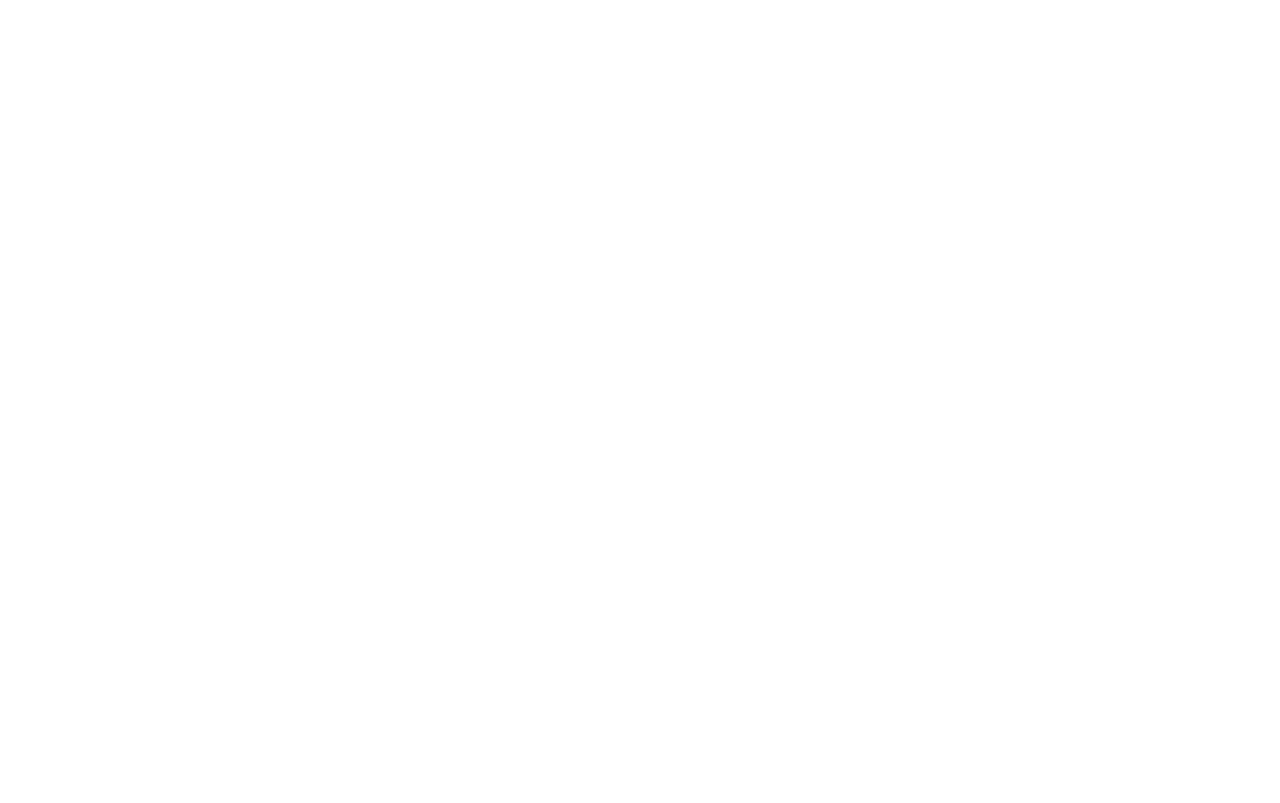
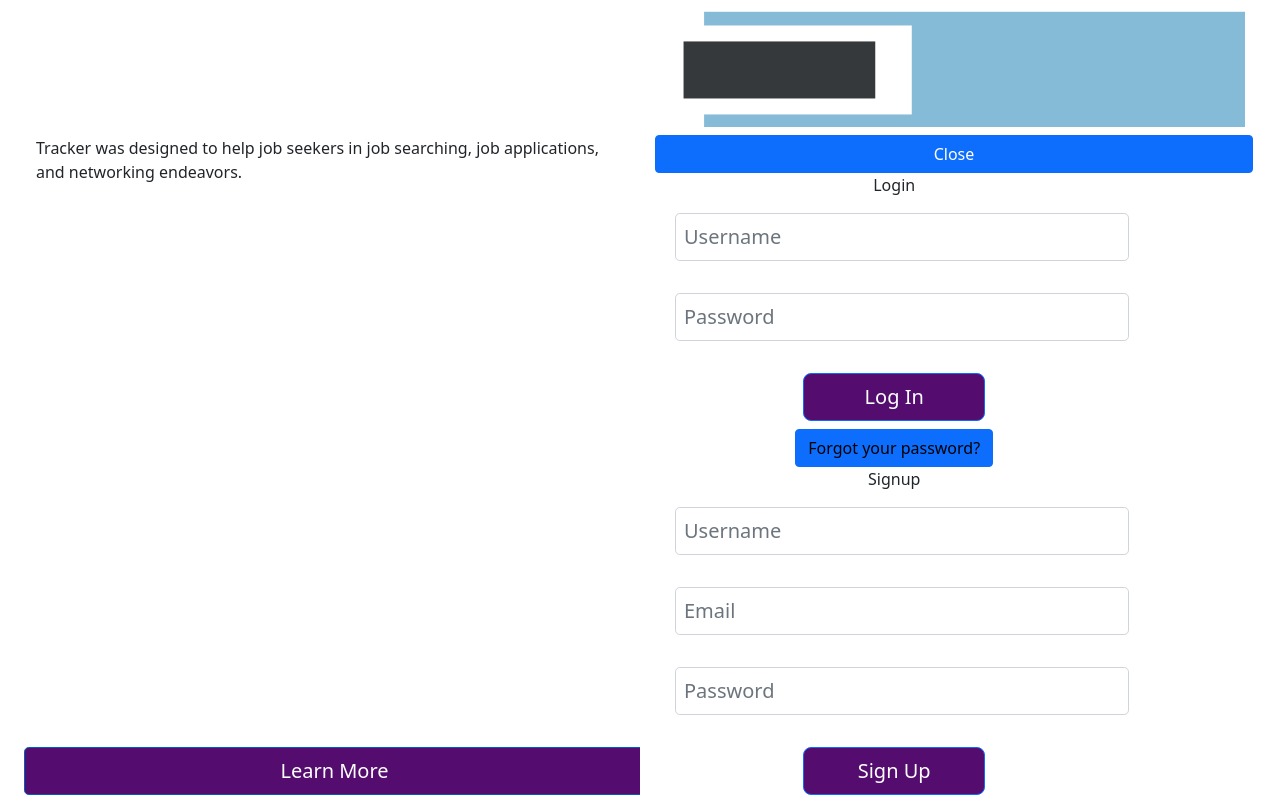
Before and after one commit to damatoaj/red-jag-frontend, a React (Create React App) app: page /signin in a window 1280 px wide. Shown: the part 740-1543 px from the top of the page. Before the commit the page ends 800 px from the top, so only its background shows below. Built offline with nearby package versions, Linux system fonts and the light colour scheme.

Commit message:
used dummy data for authorization

```diff
--- a/src/App.js
+++ b/src/App.js
@@ -1,14 +1,30 @@
 import './App.css';
 import 'bootstrap/dist/css/bootstrap.min.css';
+import React, { useState } from 'react';
+import { BrowserRouter as Router } from 'react-router-dom';
 
-import Test from './Components/Test/Test';
+import HeaderPortal from './Components/Header/HeaderPortal';
+import Content from './Components/Content/Content';
 
 
 function App() {
+  const [currentUser, setCurrentUser] = useState(null);
+  const [isAuthenticated, setIsAuthenticated] = useState(false);
+
+  const handleAuth = () => {
+      console.log('handleAuth');
+      setIsAuthenticated(true);
+  }
+
   return (
-    <div>
-      <Test />
-    </div>
+    <Router>
+      <HeaderPortal
+        currentUser={currentUser}
+        setCurrentUser={setCurrentUser}
+        handleAuth={handleAuth}
+      />
+      <Content />
+    </Router>
   );
 }
 
--- a/src/Components/Auth/AuthPortal.js
+++ b/src/Components/Auth/AuthPortal.js
@@ -3,20 +3,31 @@
 //import components
 import {
     Container,
-    Row
+    Row,
+    Button
 } from 'react-bootstrap';
 
 import Login from './Login'
 import Signup from './Signup'
 
-export default function AuthPortal({ setShow, handleClose, handleShow}) {
+export default function AuthPortal({ setCurrentUser, handleClose, handleAuth}) {
     const [username, setUsername] = useState('');
     const [email, setEmail] = useState('');
     const [password, setPassword] = useState('');
+    const [authRedirect, setAuthRedirect] = useState(false);
     const hidden = false;
+
+    const dummyUser = {
+        username: 'John Doe',
+        email: 'johndoe@email.com',
+        password: '123123123'
+    }
 
     return (
             <Container>
+                <Row>
+                    <Button onClick={handleClose}>Close</Button>
+                </Row>
                 <Row>
                     <Login
                         setUsername={setUsername}
@@ -24,6 +35,11 @@
                         handleClose={handleClose}
                         user={username}
                         password={password}
+                        dummyUser={dummyUser}
+                        handleAuth={handleAuth}
+                        setCurrentUser={setCurrentUser}
+                        authRedirect={authRedirect}
+                        setAuthRedirect={setAuthRedirect}
                     />
                 </Row>
                 <Row>
@@ -35,6 +51,11 @@
                         username={username}
                         password={password}
                         email={email}
+                        dummyUser={dummyUser}
+                        handleAuth={handleAuth}
+                        setCurrentUser={setCurrentUser}
+                        authRedirect={authRedirect}
+                        setAuthRedirect={setAuthRedirect}
                     />
                 </Row>
             </Container>
--- a/src/Components/Auth/Login.js
+++ b/src/Components/Auth/Login.js
@@ -1,4 +1,5 @@
 import React from 'react';
+import { Redirect } from 'react-router-dom';
 import '../../css/auth.css';
 
 //import components
@@ -7,7 +8,19 @@
 import Form from 'react-bootstrap/Form';
 import Button from 'react-bootstrap/Button';
 
-export default function Login({ setUsername, setPassword, handleClose, username, password }) {
+export default function Login({
+    setUsername,
+    setPassword,
+    handleClose,
+    username,
+    password,
+    dummyUser,
+    handleAuth,
+    setCurrentUser,
+    authRedirect,
+    setAuthRedirect
+
+}) {
     const usernameHandler = (e) => {
         setUsername(e.target.value);
     };
@@ -19,7 +32,10 @@
     const loginHandler = (e) => {
         e.preventDefault();
         console.log('login');
-        if (username !== null && password !== null) {
+        if (username !== '' && password !== '') {
+            setCurrentUser(dummyUser);
+            handleAuth();
+            setAuthRedirect(true);
             handleClose();
         };
     };
@@ -27,6 +43,8 @@
     const forgotPassword = (e) => {
         console.log('forgot password')
     };
+
+    if (authRedirect) return <Redirect to='/dashboard' />
 
     return (
         <Container className="authContainer hidden">
--- a/src/Components/Auth/Signup.js
+++ b/src/Components/Auth/Signup.js
@@ -1,4 +1,5 @@
 import React from 'react'
+import { Redirect } from 'react-router-dom';
 import '../../css/auth.css';
 
 //import components
@@ -7,7 +8,20 @@
 import Form from 'react-bootstrap/Form';
 import Button from 'react-bootstrap/Button';
 
-export default function Signup({ username, email, password, setUsername, setEmail, setPassword, handleClose}) {
+export default function Signup({
+    username,
+    email,
+    password,
+    setUsername,
+    setEmail,
+    setPassword,
+    handleClose,
+    dummyUser,
+    handleAuth,
+    setCurrentUser,
+    authRedirect,
+    setAuthRedirect
+}) {
     const usernameHandler = (e) => {
         setUsername(e.target.value);
     };
@@ -23,12 +37,16 @@
     const submitHandler = (e) => {
         e.preventDefault();
         console.log('signup')
-        if (username != null && email != null && password != null) {
+        if (username !== '' && email !== '' && password !== '') {
+            setCurrentUser(dummyUser);
+            handleAuth();
             handleClose();
+            setAuthRedirect(true);
         }
     };
 
     //token coming back will be user{id, email, username}
+    if (authRedirect) return <Redirect to='/dashboard' />
 
     return (
         <Container className="authContainer">
--- /dev/null
+++ b/src/Components/Content/Content.js
@@ -0,0 +1,14 @@
+import React from 'react'
+import { Route, Redirect } from 'react-router-dom';
+
+import LandingPortal from '../Landing/LandingPortal';
+
+function Content() {
+    return (
+        <div>
+            <LandingPortal />
+        </div>
+    )
+}
+
+export default Content
--- a/src/Components/Header/HeaderPortal.js
+++ b/src/Components/Header/HeaderPortal.js
@@ -8,7 +8,7 @@
 import AuthPortal from '../Auth/AuthPortal';
 import AuthHeader from './AuthHeader';
 
-function HeaderPortal() {
+function HeaderPortal({ setCurrentUser, handleAuth }) {
     const [showAuth, setShowAuth] = useState(false);
 
     const handleClose = () => setShowAuth(false);
@@ -19,11 +19,15 @@
 
     return (
         <div>
-            <DefaultHeader handleShow={handleShow} />
+            <DefaultHeader
+                handleShow={handleShow}
+            />
             <Modal show={showAuth}>
                 <AuthPortal
                     setShowAuth={setShowAuth}
                     handleClose={handleClose}
+                    handleAuth={handleAuth}
+                    setCurrentUser={setCurrentUser}
                 />
             </Modal>
         </div>
```
